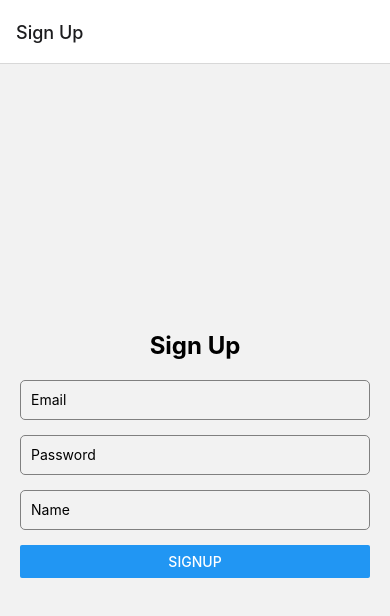
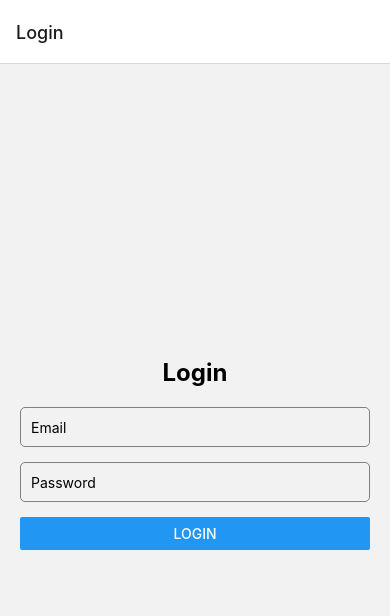
Before and after one commit to feselene/tinder-f, a React Native app in the folder Tinder/: screen /Login in a window 390 px wide. Shown: the top 616 px of the page. Built offline with nearby package versions, Linux system fonts and the light colour scheme.

Commit message:
Working LoginScreen to login to home screen and added LoginScreen to Stack Navigation

```diff
--- a/Tinder/App.tsx
+++ b/Tinder/App.tsx
@@ -3,6 +3,7 @@ import { NavigationContainer } from '@react-navigation/native';
 import { createNativeStackNavigator } from '@react-navigation/native-stack';
 import HomeScreen from './screens/HomeScreen'; // Import HomeScreen
 import SignupScreen from './screens/SignupScreen'; // Import SignupScreen
+import LoginScreen from './screens/LoginScreen';
 
 const Stack = createNativeStackNavigator();
 
@@ -10,6 +11,11 @@ const App = () => {
   return (
     <NavigationContainer>
       <Stack.Navigator>
+        <Stack.Screen
+          name="Login"
+          component={LoginScreen} // Add SignupScreen here
+          options={{ title: 'Login' }}
+        />
         <Stack.Screen
           name="Signup"
           component={SignupScreen} // Add SignupScreen here
--- /dev/null
+++ b/Tinder/screens/LoginScreen.tsx
@@ -0,0 +1,82 @@
+import React, { useState } from 'react';
+import axios from 'axios';
+import { View, Text, TextInput, Button, StyleSheet, Alert } from 'react-native';
+
+const LoginScreen: React.FC = ({navigation}: any) => {
+  const [email, setEmail] = useState<string>('');
+  const [password, setPassword] = useState<string>('');
+
+  const handleLogin = async() => {
+    try {
+      const response = await axios.post('http://10.0.2.2:5000/api/auth/signin', {
+        email,
+        password,
+      });
+      console.log('Login successful!', response);
+
+      Alert.alert('Success', 'Message!', [
+        { text: 'OK', onPress: () => navigation.navigate('Home') },
+      ]);
+    }
+    catch (err: any) {
+      if (err.response) {
+        console.error('Server responded with an error:', err.response.data);
+      }
+      else if (err.request) {
+        console.error('No response received from server:', err.request);
+      }
+      else {
+        console.error(err);
+        console.error('Error during signup:', err.response);
+      }
+    }
+  };
+
+  return (
+    <View style={styles.container}>
+      <Text style={styles.title}>Login</Text>
+
+      <TextInput
+        style={styles.input}
+        placeholder="Email"
+        value={email}
+        onChangeText={setEmail}
+        keyboardType="email-address"
+        autoCapitalize="none"
+      />
+
+      <TextInput
+        style={styles.input}
+        placeholder="Password"
+        value={password}
+        onChangeText={setPassword}
+        secureTextEntry
+      />
+      <Button title="Login" onPress={handleLogin}/>
+    </View>
+  );
+};
+
+const styles = StyleSheet.create({
+  container: {
+    flex: 1,
+    justifyContent: 'center',
+    paddingHorizontal: 20,
+  },
+  title: {
+    fontSize: 24,
+    fontWeight: 'bold',
+    marginBottom: 20,
+    textAlign: 'center',
+  },
+  input: {
+    height: 40,
+    borderColor: 'gray',
+    borderWidth: 1,
+    marginBottom: 15,
+    paddingHorizontal: 10,
+    borderRadius: 5,
+  },
+});
+
+export default LoginScreen;
```
